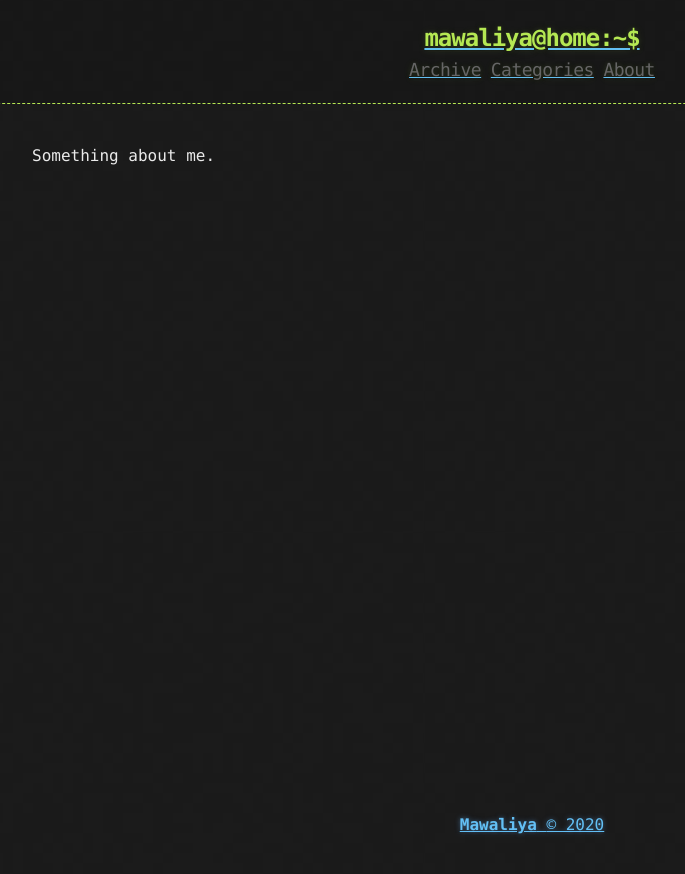
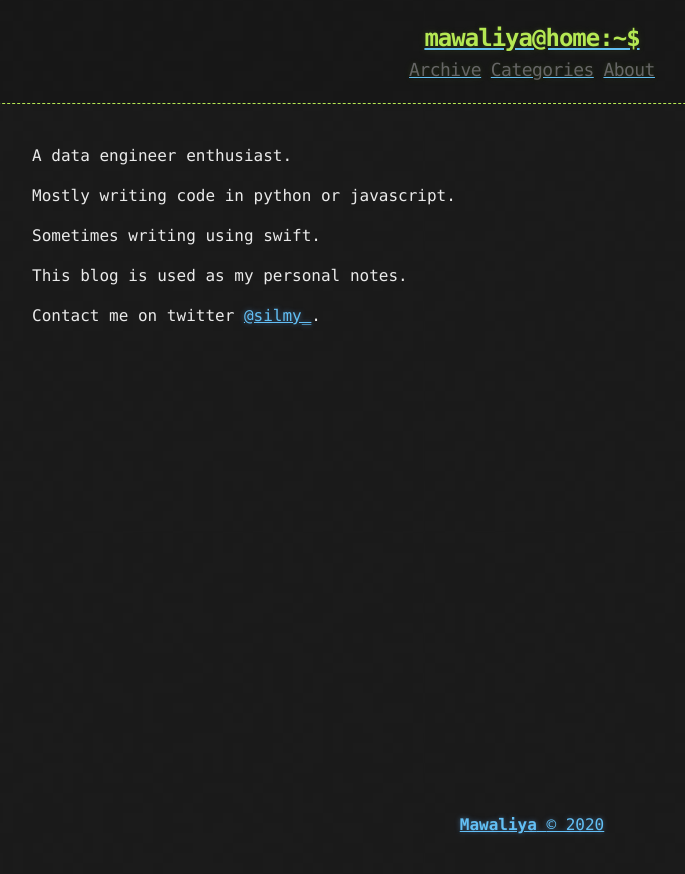
Before and after one commit to mawaliya/mawaliya.github.io, a Jekyll site: the page built from about.md, in a window 1280 px wide. Shown: the top 874 px of the page, without its empty margins (108-793 px from the left). Built offline with Jekyll 4.4.1, drawn with Linux system fonts in a browser that asks for light colours.

Commit message:
updating about me

```diff
--- a/about.md
+++ b/about.md
@@ -3,4 +3,12 @@ layout: page
 title: About
 ---
 
-Something about me.
+A data engineer enthusiast.
+
+Mostly writing code in python or javascript.
+
+Sometimes writing using swift.
+
+This blog is used as my personal notes.
+
+Contact me on twitter [@silmy\_](https://twitter.com/silmy_).
```
